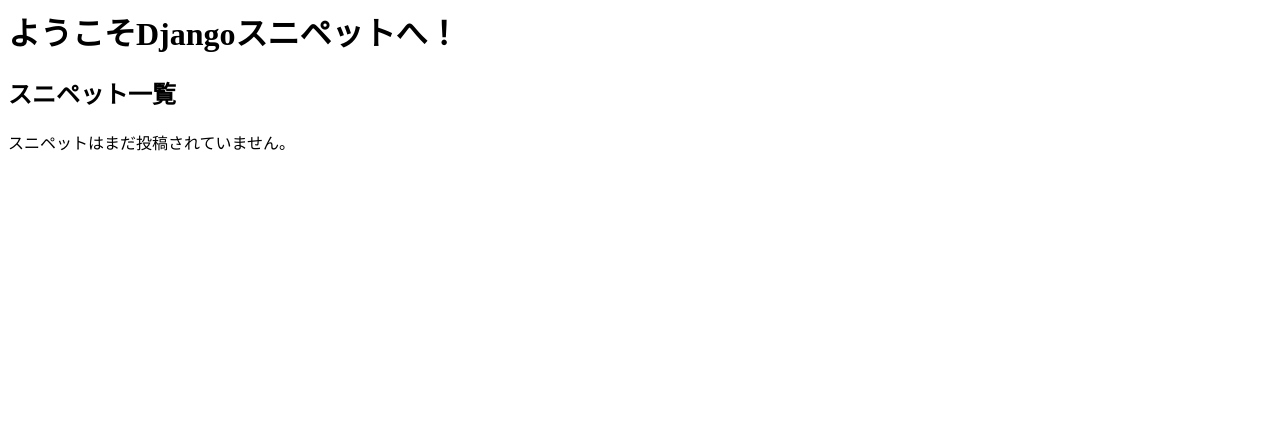
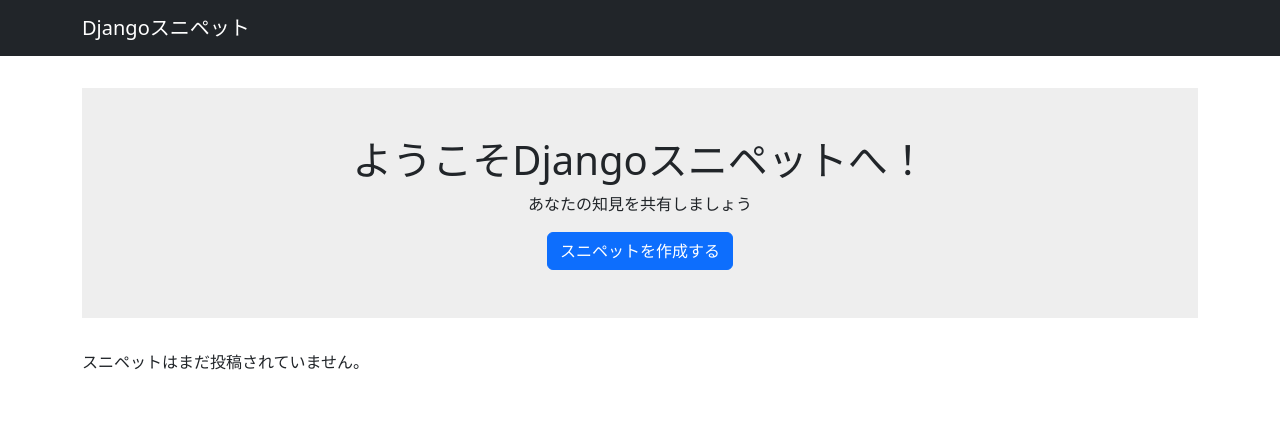
Before and after one commit to falconws/djangobook, a Django app: page / in a window 1280 px wide. Shown: the top 421 px of the page. Run offline with Django 3.2, Linux system fonts and the light colour scheme; data that the repository does not hold is empty; some libraries are stand-ins or nearby versions.

Commit message:
[WIP] 1.5.4

```diff
--- a/djangosnippets/djangosnippets/settings.py
+++ b/djangosnippets/djangosnippets/settings.py
@@ -38,6 +38,7 @@
     'django.contrib.messages',
     'django.contrib.staticfiles',
     'django_extensions',
+    'django_bootstrap5',
     'snippets.apps.SnippetsConfig',
 ]
 
@@ -56,7 +57,7 @@
 TEMPLATES = [
     {
         'BACKEND': 'django.template.backends.django.DjangoTemplates',
-        'DIRS': [],
+        'DIRS': [BASE_DIR / 'templates'],
         'APP_DIRS': True,
         'OPTIONS': {
             'context_processors': [
--- /dev/null
+++ b/djangosnippets/snippets/static/snippets/css/style.css
@@ -0,0 +1,12 @@
+main {
+    padding: 2rem 0;
+}
+
+.welcome {
+    padding: 3rem 0;
+    margin-bottom: 2rem;
+    background-color: #eee;
+    align-items: center;
+    display: flex;
+    flex-direction: column;
+}
--- a/djangosnippets/snippets/templates/snippets/top.html
+++ b/djangosnippets/snippets/templates/snippets/top.html
@@ -1,11 +1,12 @@
-<html>
-<head>
-    <meta charset="utf-8">
-    <title>Djangoスニペット</title>
-</head>
-<body>
-    <h1>ようこそDjangoスニペットへ！</h1>
-    <h2>スニペット一覧</h2>
+{% extends "base.html" %}
+
+{% block main %}
+<div class="welcome">
+    <h1 class="title">ようこそDjangoスニペットへ！</h1>
+    <p class="subtitle">あなたの知見を共有しましょう</p>
+    <a class="btn btn-primary" href="{% url 'snippet_new' %}">スニペットを作成する</a>
+</div>
+
 {% if snippets %}
 <table class="table">
     <thead>
@@ -28,5 +29,4 @@
 {% else %}
 <p>スニペットはまだ投稿されていません。</p>
 {% endif %}
-</body>
-</html>
+{% endblock %}
--- a/djangosnippets/snippets/views.py
+++ b/djangosnippets/snippets/views.py
@@ -39,7 +39,7 @@
             return redirect('snippet_detail', snippet_id=snippet_id)
     else:
         form = SnippetForm(instance=snippet)
-    return render(request, 'snippets/snippet_detail.html', {'form': form})
+    return render(request, 'snippets/snippet_edit.html', {'form': form})
 
 
 def snippet_detail(request, snippet_id):
--- /dev/null
+++ b/djangosnippets/templates/base.html
@@ -0,0 +1,24 @@
+{% load static %}
+{% load django_bootstrap5 %}
+<html>
+<head>
+    <meta charset="utf-8">
+    <title>Djangoスニペット</title>
+    {% bootstrap_css %}
+    {% bootstrap_javascript %}
+    <link rel="stylesheet" href="{% static 'snippets/css/style.css' %}">
+    {% block extraheader %}{% endblock %}
+</head>
+<body>
+    <nav class="navbar navbar-expand flex-md-row navbar-dark bg-dark">
+        <div class="container justify-content-between">
+            <a href="/" class="navbar-brand">Djangoスニペット</a>
+        </div>
+    </nav>
+<main>
+    <div class="container">
+        {% block main %}{% endblock %}
+    </div>
+</main>
+</body>
+</html>
```
Also changed, not shown: djangosnippets/snippets/templates/snippets/snippet_edit.html (+8 -11 lines), djangosnippets/snippets/templates/snippets/snippet_new.html (+8 -11 lines). Lines whose indentation alone changed are shown as unchanged.
